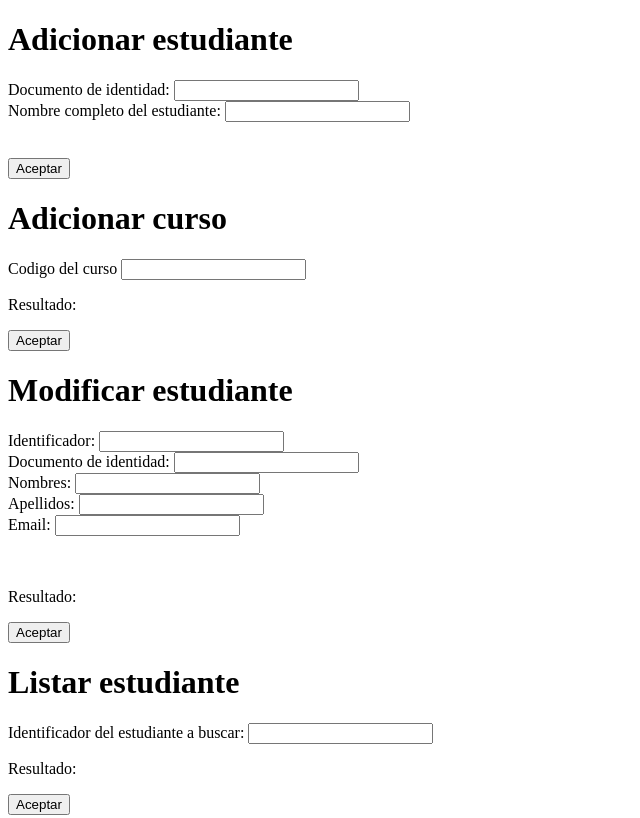
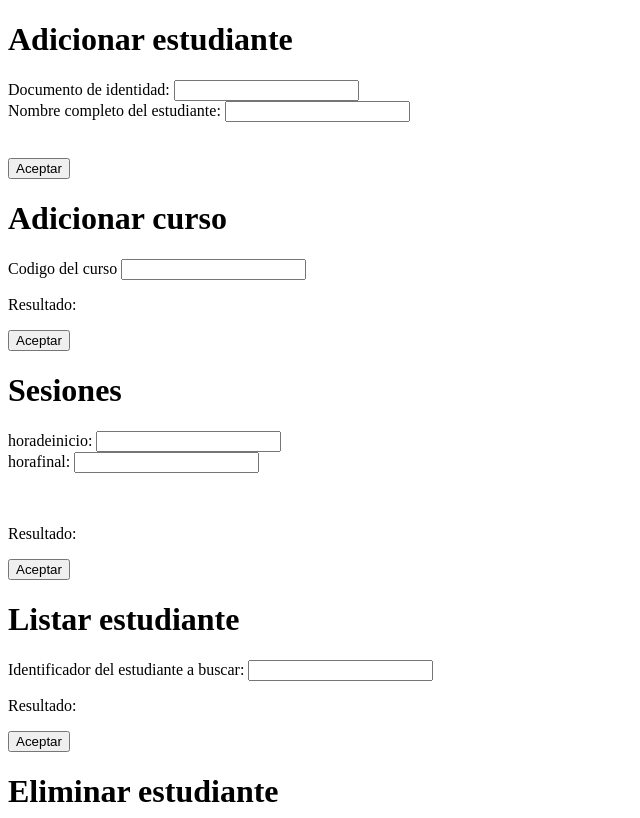
Before and after one commit to Gaus80/Taller7, a plain HTML site: page Frontend/index.html in a window 1280 px wide. Shown: the top 818 px of the page, without its empty margins (0-640 px from the left). Drawn offline with Linux system fonts and the light colour scheme; files whose address does not match are found by name.

Commit message:
sesiones

```diff
--- a/Frontend/index.html
+++ b/Frontend/index.html
@@ -40,27 +40,15 @@
     </form>
 </div>
 
-<h1>Modificar estudiante</h1>
+<h1>Sesiones</h1>
 <div>
-    <form id="actualizarEstudiante">
-        <label for="idA">Identificador:</label>
-        <input type="text" id="idA" placeHolder="">
+    <form id="sesiones">
+        <label for="idhi">horadeinicio:</label>
+        <input type="text" id="idhi" placeHolder="">
         <br>
 
-        <label for="dni">Documento de identidad:</label>
-        <input type="text" id="dniA" placeHolder="">
-        <br>
-
-        <label for="nombre">Nombres:</label>
-        <input type="text" id="nombreA" placeHolder="">
-        <br>
-
-        <label for="apellidos">Apellidos:</label>
-        <input type="text" id="apellidosA" placeHolder="">
-        <br>
-
-        <label for="correoA">Email:</label>
-        <input type="text" id="correoA" placeHolder="">
+        <label for="dnihf">horafinal:</label>
+        <input type="text" id="dnihf" placeHolder="">
         <br>
         <br>
         <br>
```
